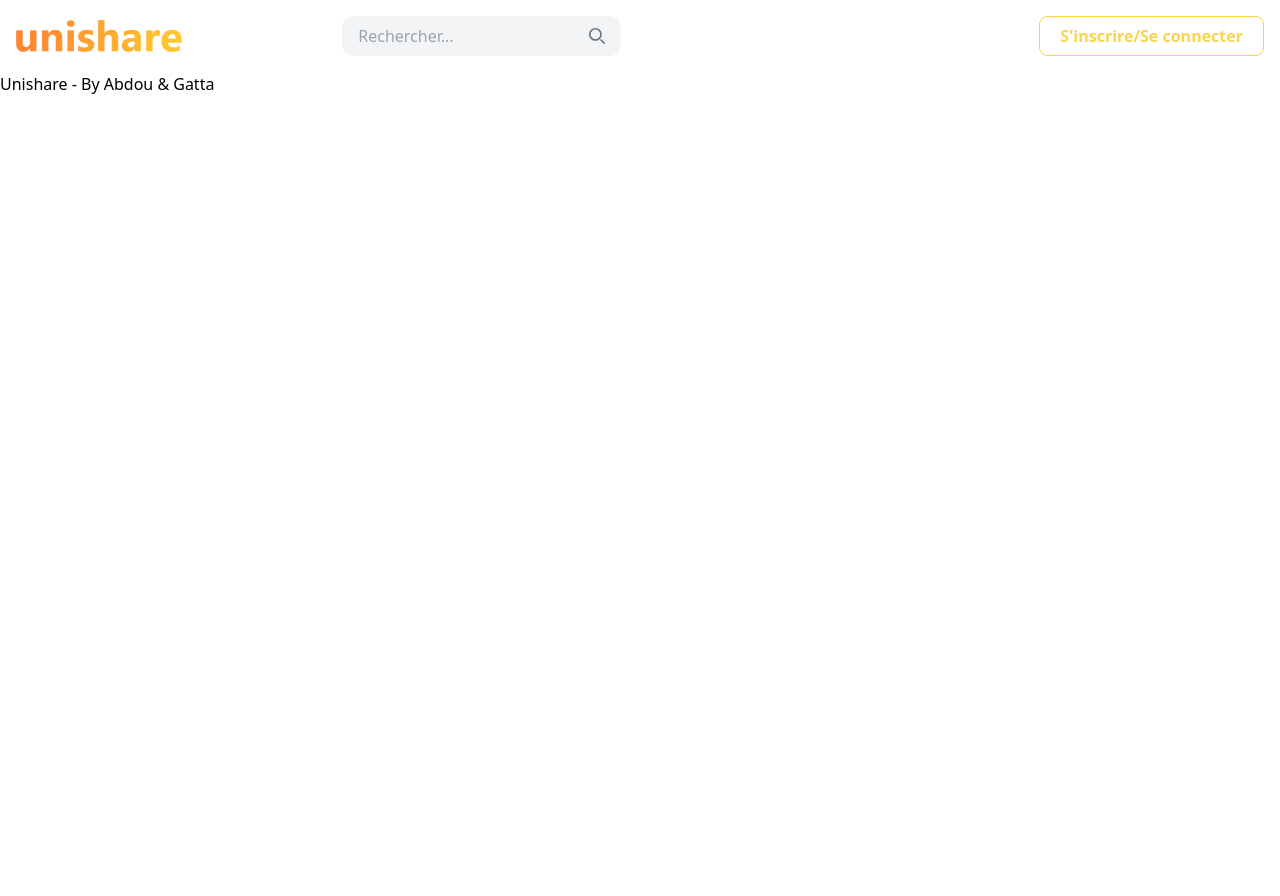
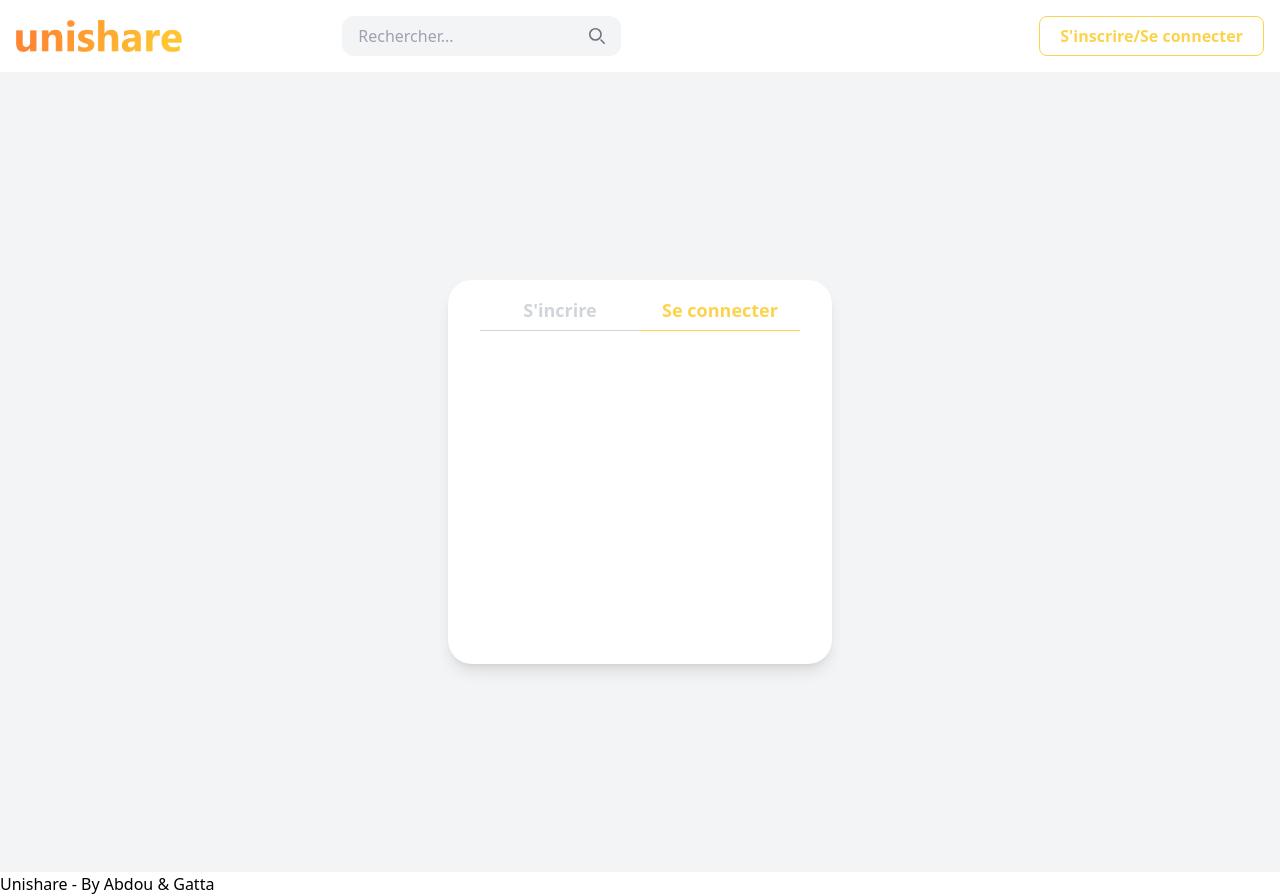
Before and after one commit to gattacode/unishare, a PHP site: page / in a window 1280 px wide. Before the commit the page ends 94 px from the top, so only its background shows below. Run offline with PHP 8.4, Linux system fonts and the light colour scheme; some libraries are stand-ins or nearby versions.

Commit message:
Added login bubble background and title

```diff
--- a/index.php
+++ b/index.php
@@ -1,3 +1,4 @@
 <?php require_once('header.php'); ?>
 <?php require_once('navbar.php'); ?>
+<?php require_once('login.php'); ?>
 <?php require_once('footer.php'); ?>
--- /dev/null
+++ b/login.php
@@ -0,0 +1,10 @@
+<div class="bg-gray-100 w-full h-full flex items-center justify-center">
+    <div class="bg-white w-96 h-96 rounded-3xl shadow-lg flex justify-center">
+        <div class="flex flex-row flex-wrap text-center text-lg w-full justify-center my-4 h-10">
+            <a href="./signup" class="font-bold text-gray-300 w-5/12">S'incrire</a>
+            <p class="font-bold text-amber-300 w-5/12 ">Se connecter</p>
+            <div class="h-px bg-gray-300 w-5/12"></div>
+            <div class="h-px bg-amber-300 w-5/12 "></div>
+        </div>
+    </div>
+</div>
--- a/navbar.php
+++ b/navbar.php
@@ -11,6 +11,6 @@
         </div>
     </form>
     <div class="w-30">
-        <a class="transition duration-150 ease-in-out text-amber-300 hover:text-white border border-amber-300 hover:bg-amber-300 focus:ring-4 focus:outline-none focus:ring-amber-300 font-bold rounded-lg px-5 py-2">S'inscrire/Se connecter</a>
+        <a class="whitespace-nowrap	transition duration-150 ease-in-out text-amber-300 hover:text-white border border-amber-300 hover:bg-amber-300 focus:ring-4 focus:outline-none focus:ring-amber-300 font-bold rounded-lg px-5 py-2 cursor-pointer	">S'inscrire/Se connecter</a>
     </div>
 </header>
```
Also changed, not shown: signup.php (added).
